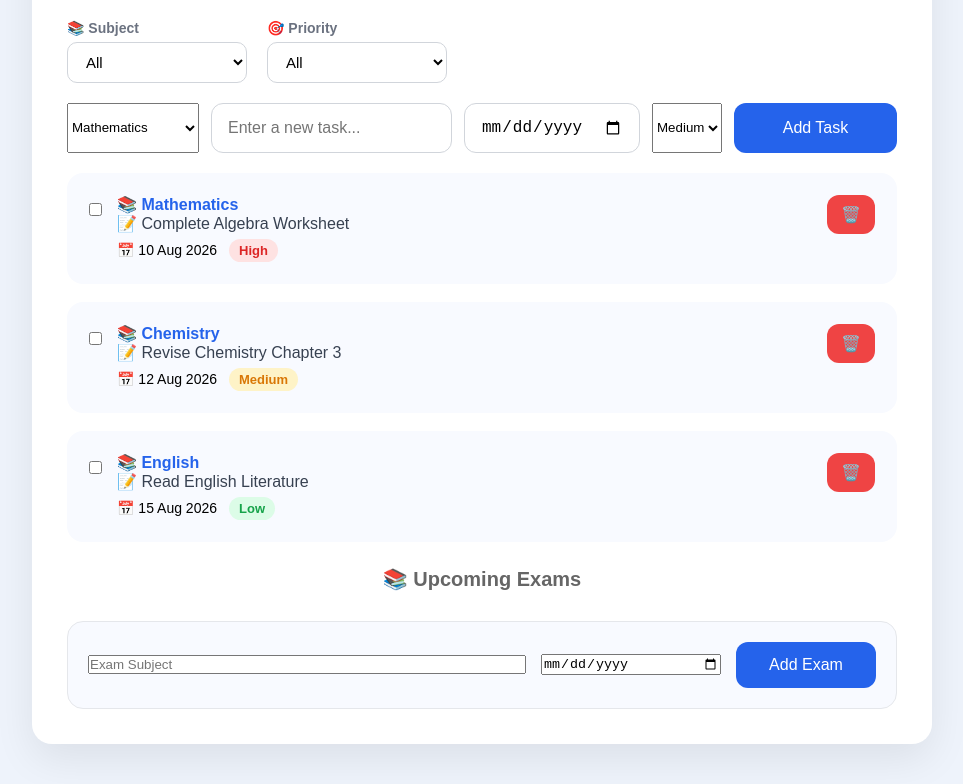
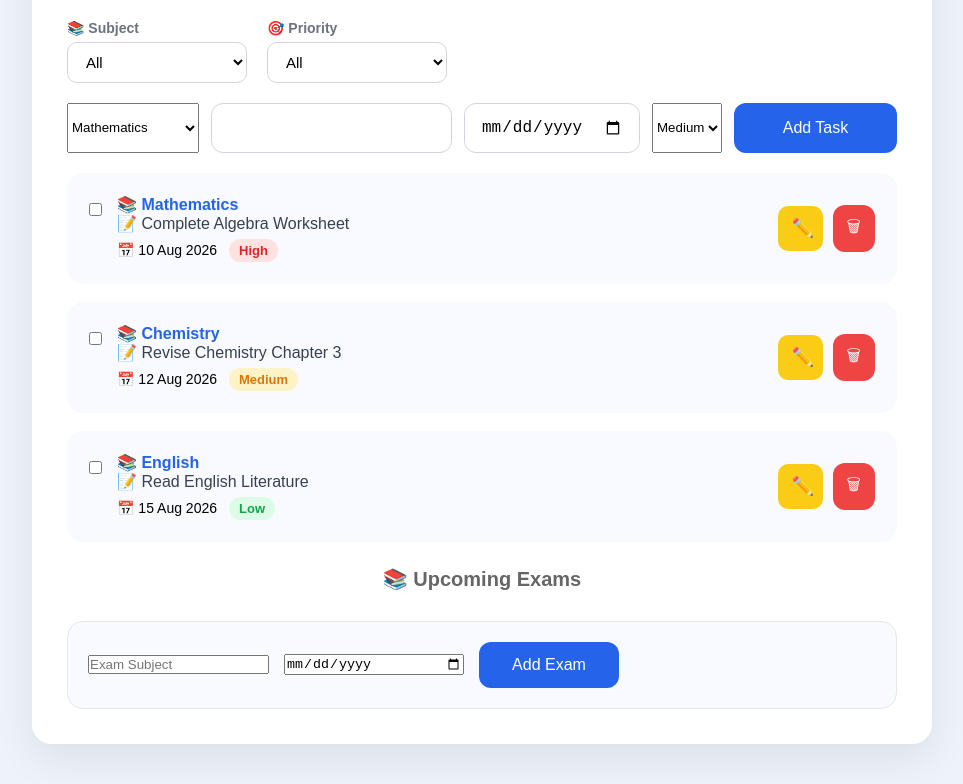
Before and after one commit to lenovosamarsakshi-droid/ai-study-planner, a React (Vite) app: page / in a window 1280 px wide. Shown: the part 541-1325 px from the top of the page, without its empty margins (158-1121 px from the left). Built offline with nearby package versions, Linux system fonts and the light colour scheme.

Commit message:
Implemented exam editing and completed full CRUD functionality

```diff
--- a/src/components/ExamSection.jsx
+++ b/src/components/ExamSection.jsx
@@ -9,6 +9,43 @@ function ExamSection() {
   const [exams, setExams] = useState(() => {
   return JSON.parse(localStorage.getItem("exams")) || [];
 });
+const [editingIndex, setEditingIndex] = useState(null);
+
+const [editExam, setEditExam] = useState({
+  subject: "",
+  date: "",
+});
+function deleteExam(indexToDelete) {
+  const updatedExams = exams.filter(
+    (_, index) => index !== indexToDelete
+  );
+
+  setExams(updatedExams);
+}
+function startEditing(index) {
+  setEditingIndex(index);
+  setEditExam({ ...exams[index] });
+}
+function saveEditedExam() {
+  if (
+    editExam.subject.trim() === "" ||
+    editExam.date === ""
+  )
+    return;
+
+  const updatedExams = [...exams];
+
+  updatedExams[editingIndex] = editExam;
+
+  setExams(updatedExams);
+
+  setEditingIndex(null);
+
+  setEditExam({
+    subject: "",
+    date: "",
+  });
+}
   function addExam() {
 
     if (examSubject.trim() === "" || examDate === "") return;
@@ -39,18 +76,48 @@ useEffect(() => {
       <input
   type="text"
   placeholder="Exam Subject"
-        value={examSubject}
-        onChange={(e) => setExamSubject(e.target.value)}
+  value={
+    editingIndex !== null
+      ? editExam.subject
+      : examSubject
+  }
+  onChange={(e) =>
+    editingIndex !== null
+      ? setEditExam({
+          ...editExam,
+          subject: e.target.value,
+        })
+      : setExamSubject(e.target.value)
+  }
 />
 
       <input
   type="date"
-        value={examDate}
-        onChange={(e) => setExamDate(e.target.value)}
+  value={
+    editingIndex !== null
+      ? editExam.date
+      : examDate
+  }
+  onChange={(e) =>
+    editingIndex !== null
+      ? setEditExam({
+          ...editExam,
+          date: e.target.value,
+        })
+      : setExamDate(e.target.value)
+  }
 />
 
-      <button onClick={addExam}>
-        Add Exam
+      <button
+  onClick={
+    editingIndex !== null
+      ? saveEditedExam
+      : addExam
+  }
+>
+  {editingIndex !== null
+    ? "Save Changes"
+    : "Add Exam"}
 </button>
     </div>
 
@@ -82,14 +149,21 @@ useEffect(() => {
 </>
         </div>
 
+        <div className="task-actions">
+  <button
+    className="edit-btn"
+    onClick={() => startEditing(index)}
+  >
+    ✏️
+  </button>
+
   <button
     className="delete-btn"
-          onClick={() =>
-            setExams(exams.filter((_, i) => i !== index))
-          }
+    onClick={() => deleteExam(index)}
   >
     🗑
   </button>
+</div>
 
       </div>
     ))}
--- a/src/components/TaskSection.jsx
+++ b/src/components/TaskSection.jsx
@@ -43,7 +43,14 @@ const [search, setSearch] = useState("");
   },
 ];
 });
+const [editingIndex, setEditingIndex] = useState(null);
 
+const [editTask, setEditTask] = useState({
+  subject: "",
+  task: "",
+  dueDate: "",
+  priority: "Medium",
+});
   useEffect(() => {
 
   const completed =
@@ -86,6 +93,26 @@ const [search, setSearch] = useState("");
     );
 
     setTasks(updatedTasks);
+  }
+  function startEditing(index) {
+  setEditingIndex(index);
+  setEditTask({ ...tasks[index] });
+}
+function saveEditedTask() {
+  const updatedTasks = [...tasks];
+
+  updatedTasks[editingIndex] = editTask;
+
+  setTasks(updatedTasks);
+
+  setEditingIndex(null);
+
+  setEditTask({
+    subject: "",
+    task: "",
+    dueDate: "",
+    priority: "Medium",
+  });
 }
 
   function toggleTask(index) {
@@ -146,8 +173,12 @@ const [search, setSearch] = useState("");
 <div className="task-input">
 
   <select
-    value={subject}
-    onChange={(e) => setSubject(e.target.value)}
+    value={editingIndex === null ? subject : editTask.subject}
+onChange={(e) =>
+  editingIndex === null
+    ? setSubject(e.target.value)
+    : setEditTask({ ...editTask, subject: e.target.value })
+}
   >
     <option>Mathematics</option>
     <option>Physics</option>
@@ -155,32 +186,48 @@ const [search, setSearch] = useState("");
     <option>English</option>
     <option>Computer Science</option>
   </select>
-
 <input
   type="text"
-    placeholder="Enter a new task..."
-    value={task}
-    onChange={(e) => setTask(e.target.value)}
+  value={editingIndex === null ? task : editTask.task}
+  onChange={(e) =>
+    editingIndex === null
+      ? setTask(e.target.value)
+      : setEditTask({ ...editTask, task: e.target.value })
+  }
 />
 
   <input
     type="date"
-    value={dueDate}
-    onChange={(e) => setDueDate(e.target.value)}
+    value={editingIndex === null ? dueDate : editTask.dueDate}
+onChange={(e) =>
+  editingIndex === null
+    ? setDueDate(e.target.value)
+    : setEditTask({ ...editTask, dueDate: e.target.value })
+}
   />
 
   <select
-    value={priority}
-    onChange={(e) => setPriority(e.target.value)}
+    value={editingIndex === null ? priority : editTask.priority}
+onChange={(e) =>
+  editingIndex === null
+    ? setPriority(e.target.value)
+    : setEditTask({ ...editTask, priority: e.target.value })
+}
   >
     <option>High</option>
     <option>Medium</option>
     <option>Low</option>
   </select>
 
+ {editingIndex === null ? (
   <button onClick={addTask}>
     Add Task
   </button>
+) : (
+  <button onClick={saveEditedTask}>
+    Save Changes
+  </button>
+)}
 
 </div>
 
@@ -243,12 +290,21 @@ const [search, setSearch] = useState("");
 </div>
         </div>
 
+        <div className="task-actions">
+  <button
+    className="edit-btn"
+    onClick={() => startEditing(index)}
+  >
+    ✏️
+  </button>
+
   <button
     className="delete-btn"
     onClick={() => deleteTask(index)}
   >
-          🗑️
+    🗑
   </button>
+</div>
       </li>
     ))}
   </ul>
--- a/src/index.css
+++ b/src/index.css
@@ -137,7 +137,7 @@ progress{
 .task-item{
   display:flex;
   justify-content:space-between;
-  align-items:flex-start;
+  align-items:center;
   background:#f8faff;
   padding:22px;
   border-radius:16px;
@@ -187,7 +187,22 @@ button:hover{
 .delete-btn:hover{
   background:#dc2626;
 }
+.task-actions{
+  display:flex;
+  align-items:center;
+  gap:10px;
+}
 
+.edit-btn{
+  width:auto;
+  margin:0;
+  padding:10px 14px;
+  background:#facc15;
+}
+
+.edit-btn:hover{
+  background:#eab308;
+}
 /* ---------- RESPONSIVE ---------- */
 
 @media (max-width:700px){
@@ -366,9 +381,8 @@ h1{
     border:1px solid #e5e7eb;
 }
 
-.exam-form input[type="text"]{
-    flex:1;
-    min-width:220px;
+.exam-card input[type="text"]{
+    width: 320px;
 }
 
 .exam-form input[type="date"]{
@@ -406,3 +420,23 @@ h1{
     background:#e5e7eb;
     color:#374151;
 }
+.task-actions {
+  display: flex;
+  gap: 10px;
+  align-items: center;
+}
+
+.edit-btn {
+  background: #facc15;
+  color: white;
+  border: none;
+  border-radius: 10px;
+  width: 45px;
+  height: 45px;
+  cursor: pointer;
+  font-size: 18px;
+}
+
+.edit-btn:hover {
+  background: #eab308;
+}
```
Lines whose indentation alone changed are shown as unchanged.
